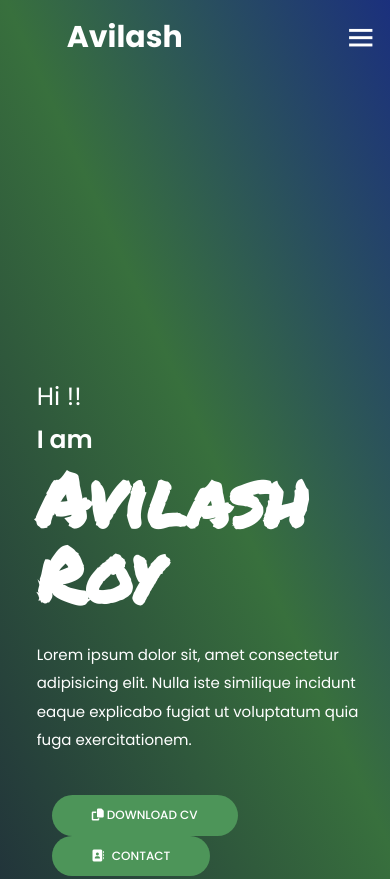
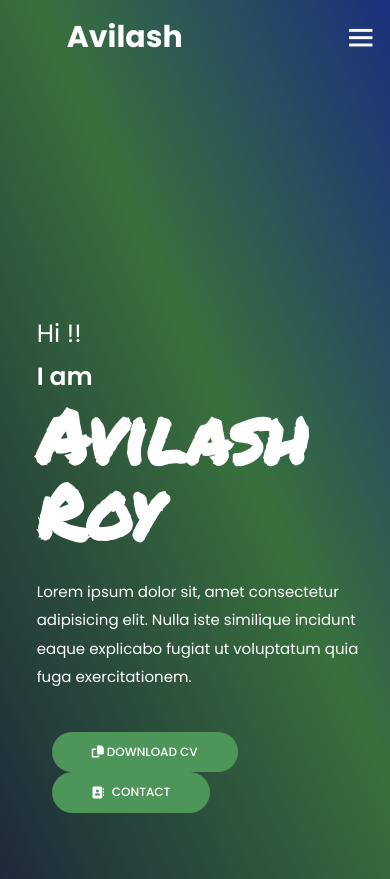
Before and after one commit to avilashpopo/02_Portfolio_Avilash, a plain HTML site: page index.html in a window 390 px wide. Shown: the top 879 px of the page. Drawn offline with nearby package versions, Linux system fonts and the light colour scheme.

Commit message:
bamnchodNSfuwbtf

```diff
--- a/style.css
+++ b/style.css
@@ -234,7 +234,7 @@ section {
     }
 
     .hero {
-        min-height: 250vh;
+        min-height: 220vh;
     }
 
     .hero-text {
```
